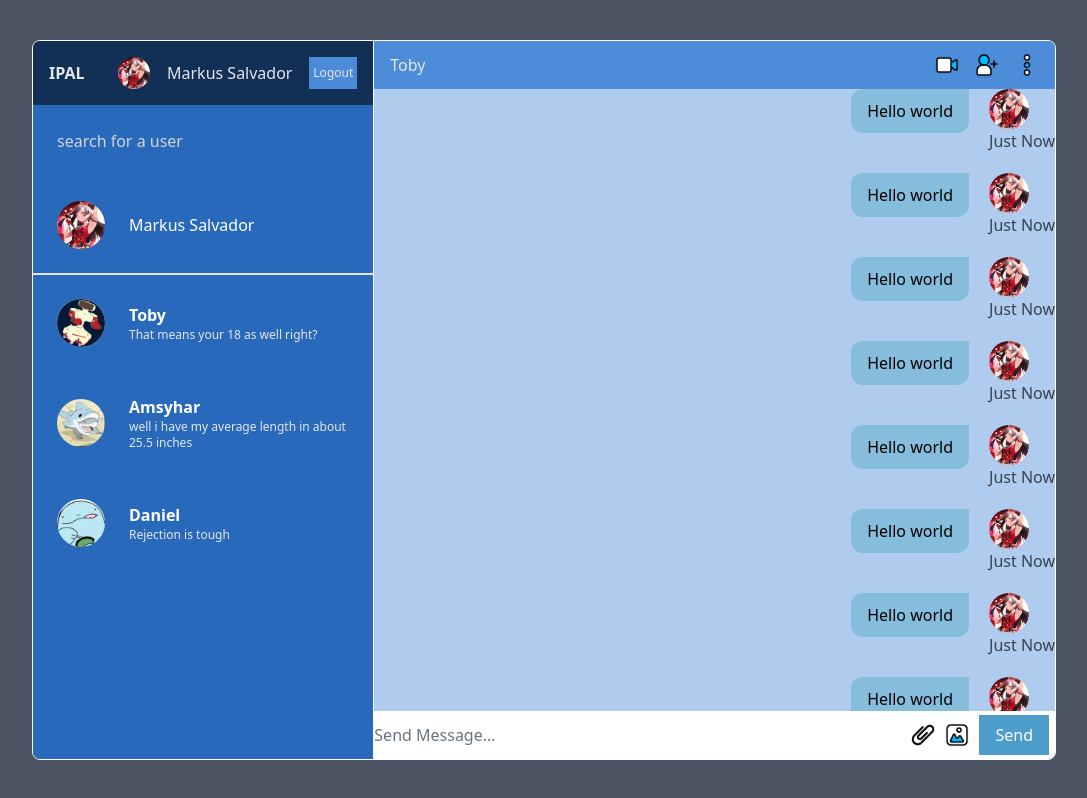
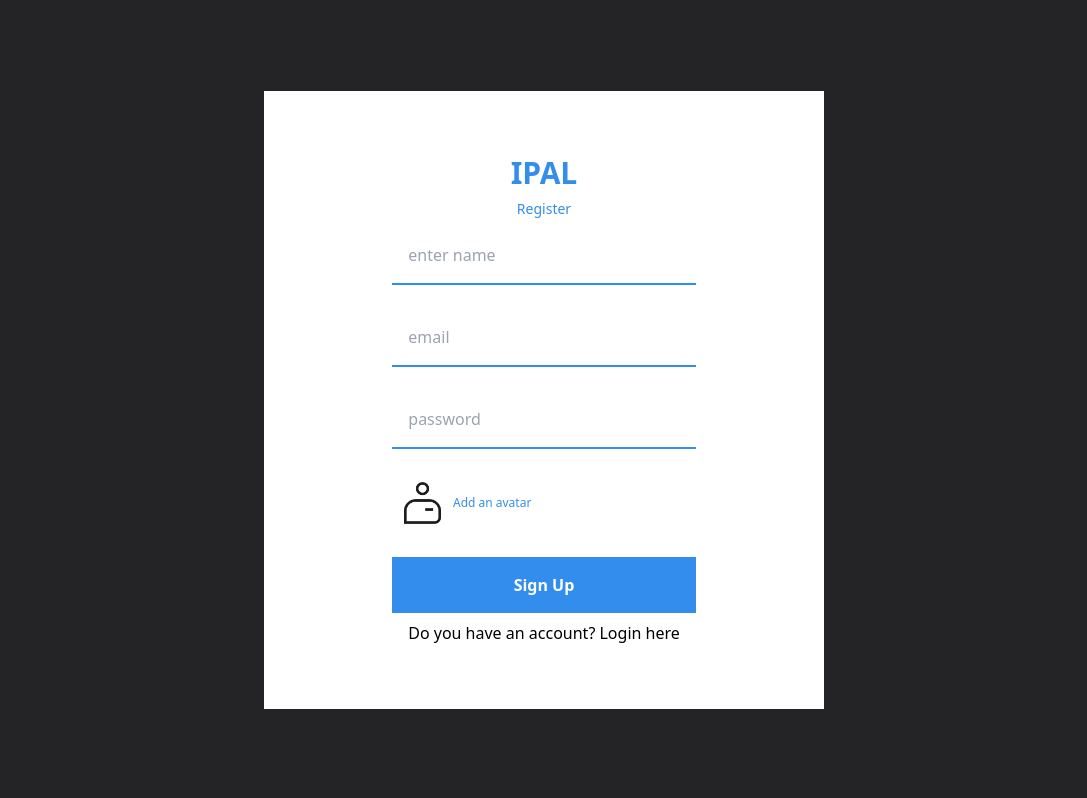
Before and after one commit to Markissss-23/chatapp, a React (Create React App) app: page / in a window 1280 px wide. Shown: the whole page, without its empty margins (96-1183 px from the left). Built offline with nearby package versions, Linux system fonts and the light colour scheme.

Commit message:
Register functionality and firebase integration

```diff
--- a/package.json
+++ b/package.json
@@ -6,6 +6,7 @@
     "@testing-library/jest-dom": "^5.17.0",
     "@testing-library/react": "^13.4.0",
     "@testing-library/user-event": "^13.5.0",
+    "firebase": "^10.1.0",
     "react": "^18.2.0",
     "react-dom": "^18.2.0",
     "react-scripts": "5.0.1",
--- a/src/App.js
+++ b/src/App.js
@@ -3,11 +3,10 @@ import Login from "./pages/Login";
 import Home from "./pages/Home";
 import Credits from "./pages/Credits";
 
-//import "./style.scss";
 
 function App() {
   return (
-    <Home />
+    <Register />
   );
 }
 
--- /dev/null
+++ b/src/firebase.js
@@ -0,0 +1,21 @@
+// Import the functions you need from the SDKs you need
+import { initializeApp } from "firebase/app";
+import { getAuth } from "firebase/auth";
+import { getStorage } from "firebase/storage";
+// TODO: Add SDKs for Firebase products that you want to use
+// https://firebase.google.com/docs/web/setup#available-libraries
+
+// Your web app's Firebase configuration
+const firebaseConfig = {
+    apiKey: "AIzaSyAbVeWDlRjQY1trHQyZviWpVZp6yXFNF10",
+    authDomain: "chat-app-99e9b.firebaseapp.com",
+    projectId: "chat-app-99e9b",
+    storageBucket: "chat-app-99e9b.appspot.com",
+    messagingSenderId: "759704084204",
+    appId: "1:759704084204:web:a79d1e969293d6bff54fc9"
+};
+
+// Initialize Firebase
+export const app = initializeApp(firebaseConfig);
+export const auth = getAuth();
+export const storage = getStorage();
--- a/src/pages/Register.js
+++ b/src/pages/Register.js
@@ -1,5 +1,8 @@
-import React from 'react'
-import Add from '../img/AddProfileImage.png'
+import { createUserWithEmailAndPassword, updateProfile } from "firebase/auth";
+import { getDownloadURL, ref, uploadBytesResumable } from "firebase/storage";
+import React, { useState } from "react";
+import { auth, storage } from "../firebase";
+import Add from '../img/AddProfileImage.png';
 
 const style = {
   formContainer: `bg-[#242427] h-screen flex items-center justify-center`,
@@ -10,26 +13,63 @@ const style = {
   input: `p-4 border-b-2 border-[#338ded] `,
   button: `bg-[#338ded] text-white p-4 font-semibold border-0 cursor-pointer`,
   text: `text-[#338ded] text-xs`,
-  label:  `flex items-center text-[#338ded] text-xs cursor-pointer`,
+  label: `flex items-center text-[#338ded] text-xs cursor-pointer`,
   image: `max-w-[20%] max-h-[20%]`
 }
 
 const Register = () => {
+  const [err, setErr] = useState(false);
+
+  const handleSubmit = async (e) => {
+    e.preventDefault()
+    const displayName = e.target[0].value;
+    const email = e.target[1].value;
+    const password = e.target[2].value;
+    const file = e.target[3].files[0];
+
+    try {
+      const res = await createUserWithEmailAndPassword(auth, email, password)
+
+      const storageRef = ref(storage, displayName);
+
+      const uploadTask = uploadBytesResumable(storageRef, file);
+
+      // Register three observers:
+
+      uploadTask.on(
+        (error) => {
+          setErr(true);
+        },
+        () => {
+          getDownloadURL(uploadTask.snapshot.ref).then(async(downloadURL) => {
+            await updateProfile(res.user, {
+              displayName,
+              photoURL: downloadURL
+            })
+          });
+        }
+      );
+    } catch (err) {
+      setErr(true);
+    }
+  };
+
 return (
   <div className={style.formContainer}>
     <div className={style.formWrapper}>
       <span className={style.brandName}>IPAL</span>
       <span className={style.title}>Register</span>
-        <form className={style.form}>
+      <form className={style.form} onSubmit={handleSubmit}>
         <input className={style.input} type="text" placeholder='enter name' />
         <input className={style.input} type="email" placeholder='email' />
         <input className={style.input} type="password" placeholder='password' />
-          <input style={{display:"none"}}type="file" id="file" />
-          <label className={style.label}htmlFor="file">
-            <img className={style.image} src={Add} alt=""/>
+        <input style={{ display: "none" }} type="file" id="file" />
+        <label className={style.label} htmlFor="file">
+          <img className={style.image} src={Add} alt="" />
           <span>Add an avatar</span>
         </label>
         <button className={style.button}>Sign Up</button>
+        {err && <span>Something went wrong</span>}
       </form>
       <p>Do you have an account? Login here</p>
     </div>
```
Also changed, not shown: 1 other file (tests, documents, lock files or other folders). Lines whose indentation alone changed are shown as unchanged.
